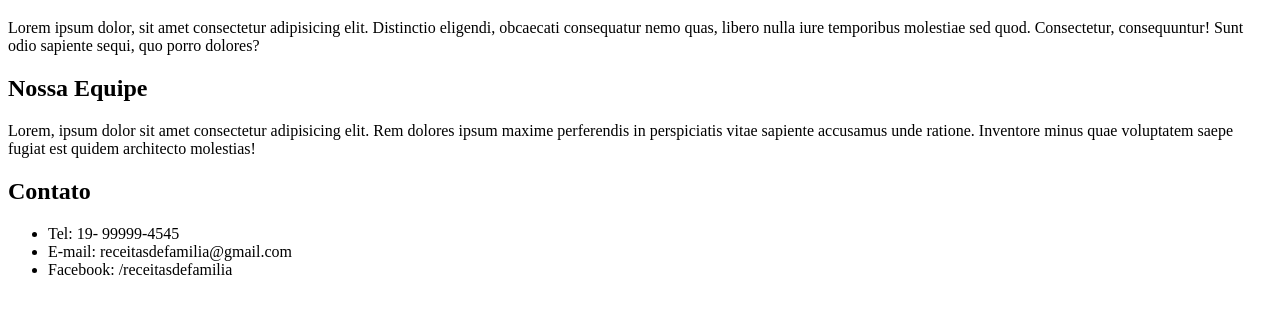
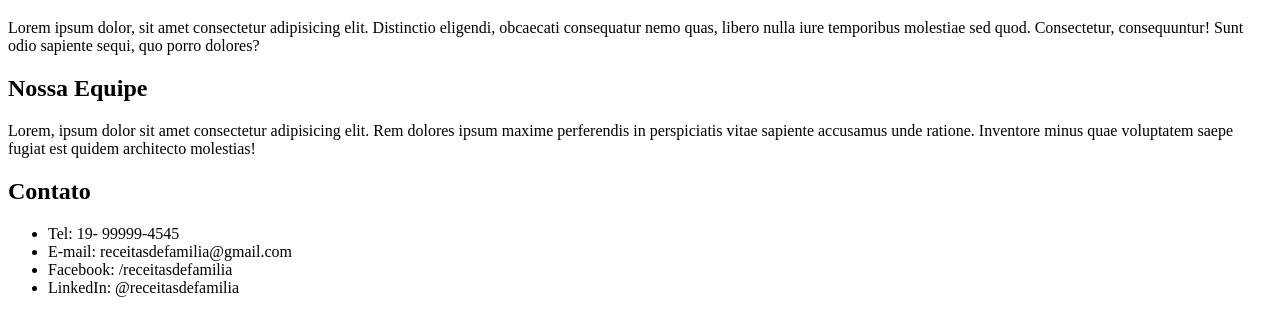
Before and after one commit to tmendes/receitasdefamilia, a plain HTML site: page pages/sobre-nos.html in a window 1280 px wide. Shown: the part 61-396 px from the top of the page. Drawn offline with Linux system fonts and the light colour scheme.

Commit message:
esdras
- Conflito...

```diff
--- a/pages/sobre-nos.html
+++ b/pages/sobre-nos.html
@@ -19,6 +19,7 @@
         <li>Tel: 19- 99999-4545</li>
         <li>E-mail: receitasdefamilia@gmail.com</li>
         <li>Facebook: /receitasdefamilia</li>
+        <li>LinkedIn: @receitasdefamilia</li>
     </ul>
 </body>
 </html>
```
